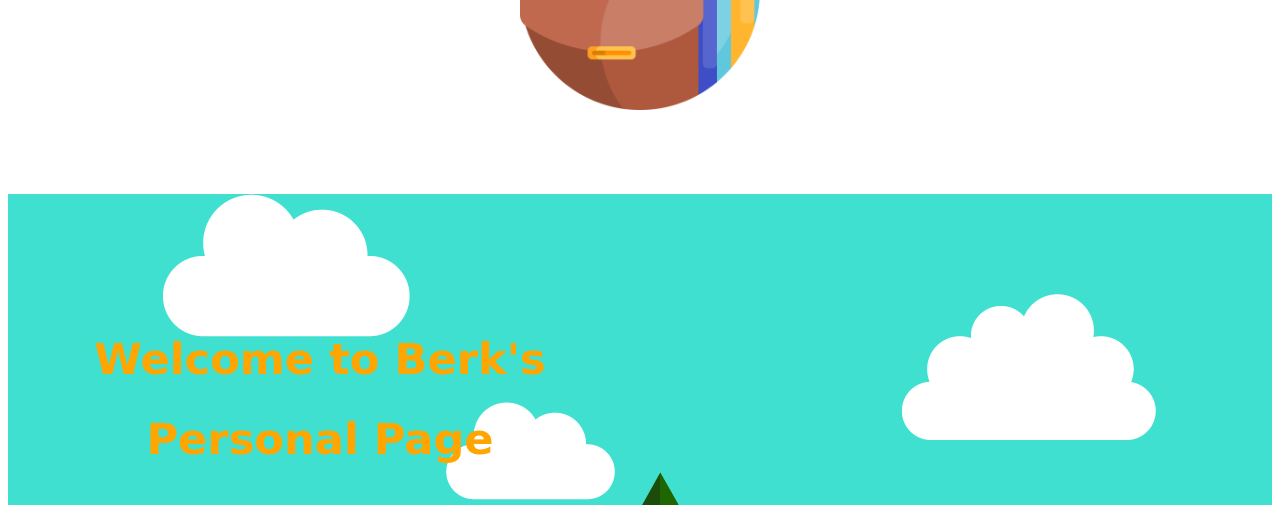
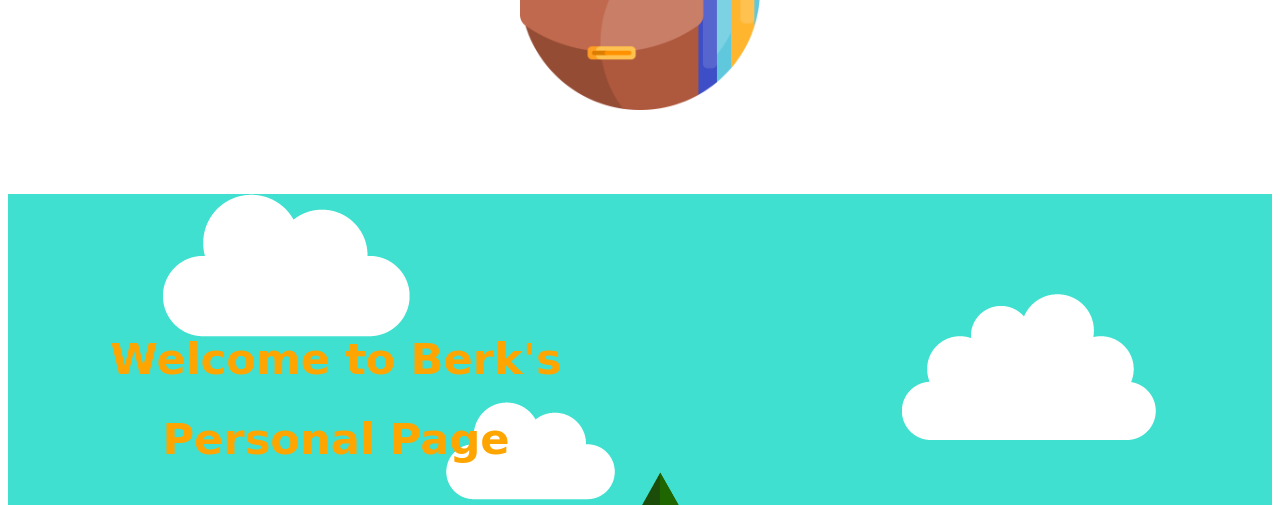
Before and after one commit to Codesque/Personal-Website, a plain HTML site: page index.html in a window 1280 px wide. Shown: the part 686-1191 px from the top of the page. Drawn offline with Linux system fonts and the light colour scheme; a web font is replaced by a local one.

Commit message:
Update style.css

```diff
--- a/css/style.css
+++ b/css/style.css
@@ -28,7 +28,7 @@ h1
 }
 
 .topmanuscript
-{ position: absolute;  top: 6rem;  right: 40rem;
+{ position: absolute;  top: 6rem;  right: 38rem;
 
     display: inline-block;
 }
```
